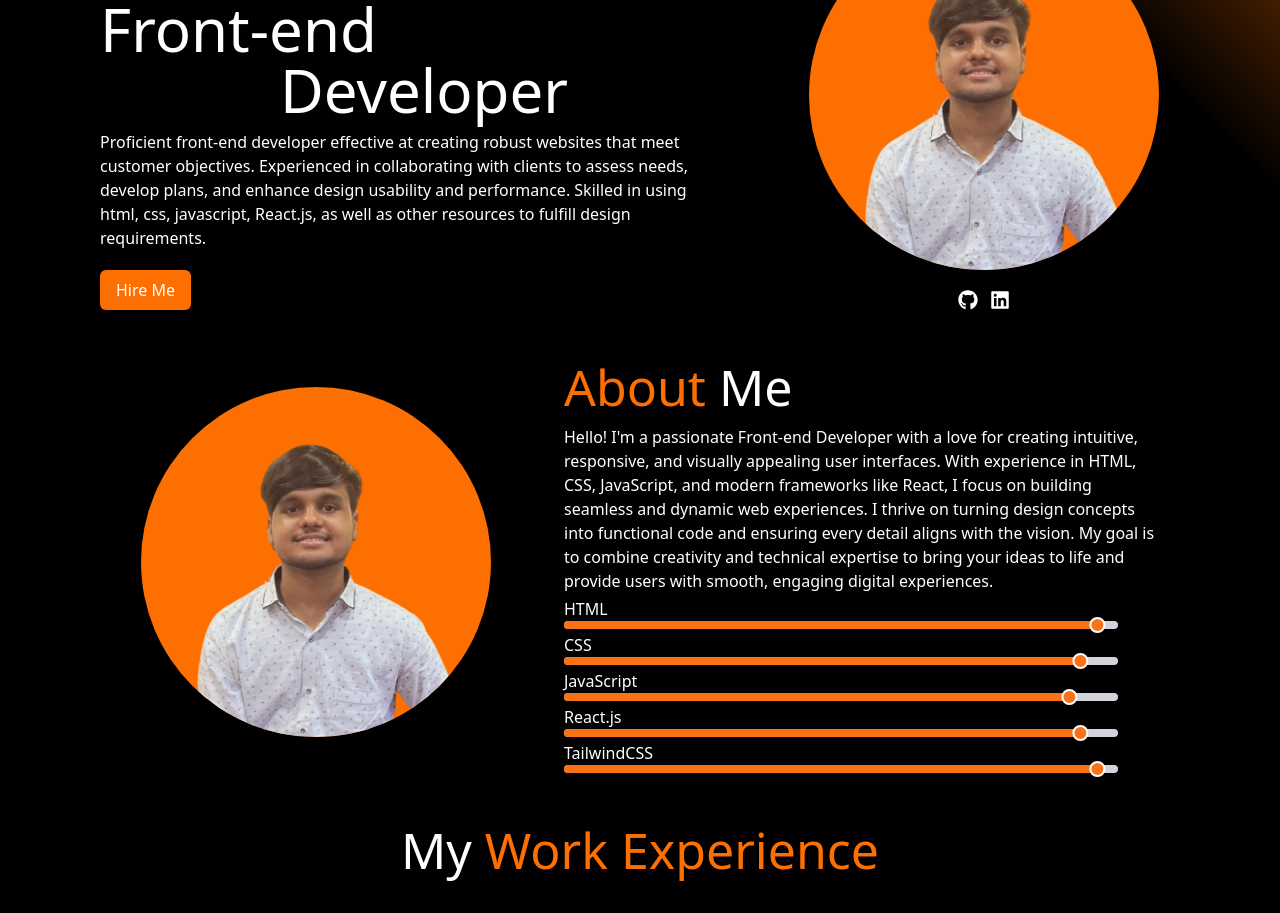
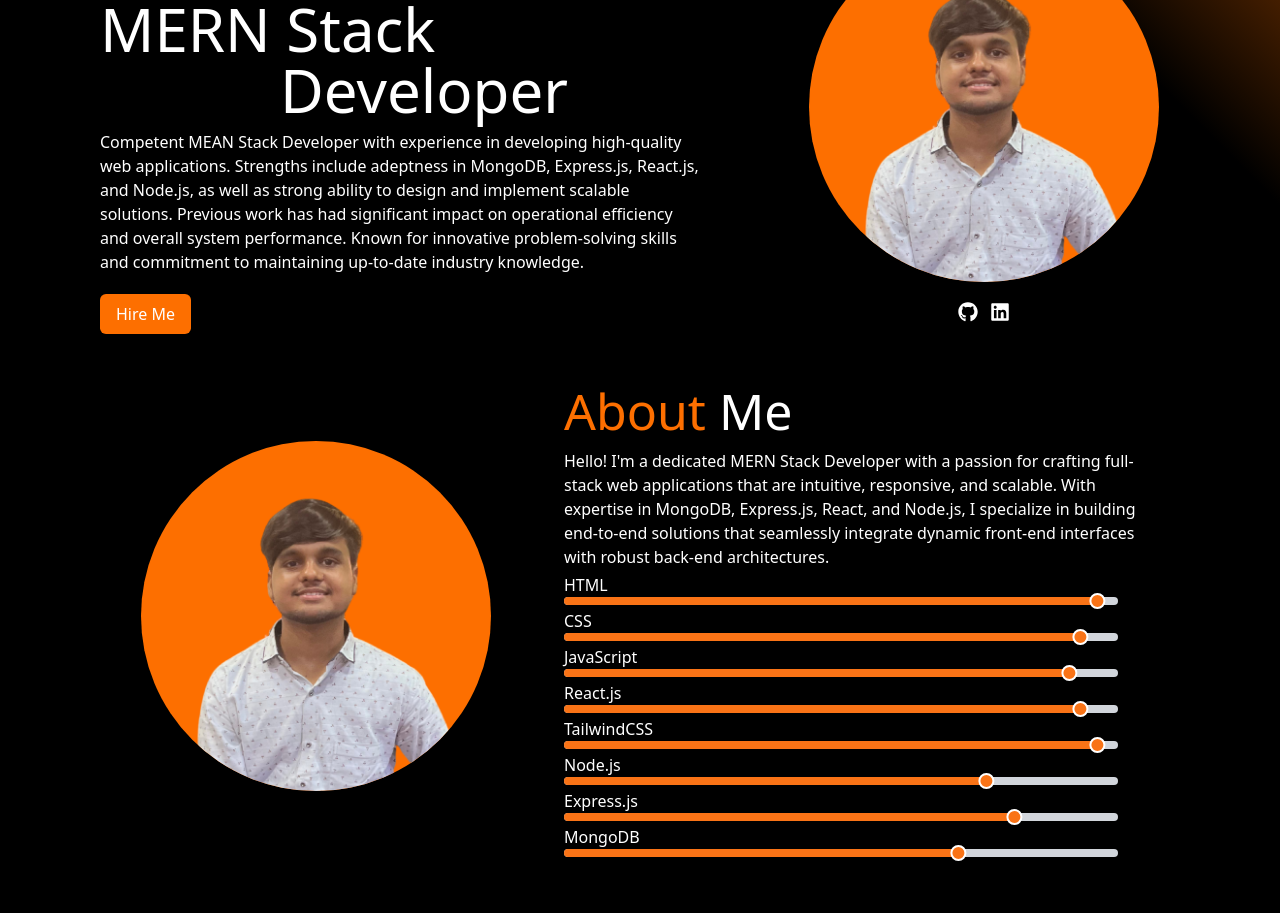
Before and after one commit to ChiragBansal-tech/Portfolio, a React (Vite) app: page / in a window 1280 px wide. Shown: the part 180-1093 px from the top of the page. Built offline with nearby package versions, Linux system fonts and the light colour scheme.

Commit message:
Add files via upload

```diff
--- a/src/Components/Header.jsx
+++ b/src/Components/Header.jsx
@@ -1,6 +1,7 @@
 import React, { useState, useEffect } from 'react';
 import ScrollButton from './ScrollButton';
 import { Link } from 'react-scroll';
+
 
 const Header = () => {
     const [showHeader, setShowHeader] = useState(true);
@@ -30,6 +31,11 @@ const Header = () => {
 
     const handleModalClose = () => {
         setIsResumeModalOpen(false);
+    };
+
+    const handleClick = () => {
+        handleModalClose(false);
+        toast.success("Resume Downloading!");
     };
 
     return (
@@ -69,14 +75,15 @@ const Header = () => {
                     <div className="bg-black border-orange1 border-2 p-6 rounded-lg shadow-lg max-w-lg w-full">
                         <h2 className="text-lg font-semibold mb-4 text-white">My Resume</h2>
                         <iframe
-                            src="/CHIRAG BANSAL.pdf"
+                            src="/CB.pdf"
                             title="Resume PDF"
                             className="w-full h-96 mb-4"
-                        />
+                         />
                         <div className="flex justify-between">
                             <button
                                 onClick={handleModalClose}
                                 className="bg-gray-300 hover:bg-gray-400 text-black py-2 px-4 rounded"
+
                             >
                                 Close
                             </button>
@@ -84,6 +91,7 @@ const Header = () => {
                                 href="/path/to/your-resume.pdf" // Replace with the actual path to your resume PDF
                                 download="Chirag_Bansal_Resume.pdf"
                                 className="bg-orange1 hover:bg-orange-500 text-white py-2 px-4 rounded"
+                                onClick={handleClick}
                             >
                                 Download Resume
                             </a>
--- a/src/Components/ProjectCard.jsx
+++ b/src/Components/ProjectCard.jsx
@@ -3,18 +3,13 @@ import React, { useState, useEffect } from "react";
 const Card = ({ ProjectName, ProjectDescription, images }) => {
     const [currentImageIndex, setCurrentImageIndex] = useState(0);
     const [isSliding, setIsSliding] = useState(false);
-    const [slideDirection, setSlideDirection] = useState('right-to-left'); // Default to right-to-left
+    const [slideDirection, setSlideDirection] = useState('right-to-left');
 
     useEffect(() => {
         const handleResize = () => {
-            // Set slide direction based on screen width
             setSlideDirection(window.innerWidth >= 1024 ? 'top-to-bottom' : 'right-to-left');
         };
-
-        // Initial check
         handleResize();
-
-        // Update on resize
         window.addEventListener('resize', handleResize);
         return () => window.removeEventListener('resize', handleResize);
     }, []);
@@ -25,8 +20,8 @@ const Card = ({ ProjectName, ProjectDescription, images }) => {
             setTimeout(() => {
                 setCurrentImageIndex((prevIndex) => (prevIndex + 1) % images.length);
                 setIsSliding(false);
-            }, 500); // Duration of slide-out animation
-        }, 3000); // Interval for image switch
+            }, 500);
+        }, 3000);
 
         return () => clearInterval(imageChangeInterval);
     }, [images.length]);
--- a/src/Sections/About.jsx
+++ b/src/Sections/About.jsx
@@ -14,7 +14,7 @@ const About = () => {
             </div>
             <div className=' md:ml-8 lg:ml-8'>
                 <h1 className='text-[50px]'><span className='text-orange1'>About</span> Me</h1>
-                <p className='lg:w-[600px]'>Hello! I'm a passionate Front-end Developer with a love for creating intuitive, responsive, and visually appealing user interfaces. With experience in HTML, CSS, JavaScript, and modern frameworks like React, I focus on building seamless and dynamic web experiences. I thrive on turning design concepts into functional code and ensuring every detail aligns with the vision. My goal is to combine creativity and technical expertise to bring your ideas to life and provide users with smooth, engaging digital experiences.</p>
+                <p className='lg:w-[600px]'>Hello! I'm a dedicated MERN Stack Developer with a passion for crafting full-stack web applications that are intuitive, responsive, and scalable. With expertise in MongoDB, Express.js, React, and Node.js, I specialize in building end-to-end solutions that seamlessly integrate dynamic front-end interfaces with robust back-end architectures.</p>
                 <Bar
                     label='HTML'
                     value='95'
@@ -35,6 +35,18 @@ const About = () => {
                     label='TailwindCSS'
                     value='95'
                 />
+                <Bar
+                    label='Node.js'
+                    value='75'
+                />
+                <Bar
+                    label='Express.js'
+                    value='80'
+                />
+                <Bar
+                    label='MongoDB'
+                    value='70'
+                />
             </div>
         </div>
     )
--- a/src/Sections/Experince.jsx
+++ b/src/Sections/Experince.jsx
@@ -37,7 +37,6 @@ const Experience = () => {
                             <div className='bg-white h-10 w-10 rounded-full'></div>
                         </div>
                     </div>
-
                     <div>
                         <p className='text-2xl text-orange1'>Front-end Developer Intern</p>
                         <ul className='w-[95%] list-disc  marker:text-orange1'>
--- a/src/Sections/Main.jsx
+++ b/src/Sections/Main.jsx
@@ -17,9 +17,9 @@ const Main = () => {
             <div>
                 <p className='text-lg'>Hi I am</p>
                 <p className='text-orange1  text-3xl'>Chirag Bansal</p>
-                <p className='text-[60px] sm:leading-20'>Front-end</p>
+                <p className='text-[60px] sm:leading-20'>MERN Stack</p>
                 <p className='text-[60px] leading-8 md:text-center lg:text-center '>Developer</p>
-                <p className=' lg:w-[600px] mt-6'>Proficient front-end developer effective at creating robust websites that meet customer objectives. Experienced in collaborating with clients to assess needs, develop plans, and enhance design usability and performance. Skilled in using html, css, javascript, React.js, as well as other resources to fulfill design requirements.</p>
+                <p className=' lg:w-[600px] mt-6'>Competent MEAN Stack Developer with experience in developing high-quality web applications. Strengths include adeptness in MongoDB, Express.js, React.js, and Node.js, as well as strong ability to design and implement scalable solutions. Previous work has had significant impact on operational efficiency and overall system performance. Known for innovative problem-solving skills and commitment to maintaining up-to-date industry knowledge.</p>
                 <button
                     onClick={handleHireMeClick}
                     className='bg-orange1 p-2 rounded-md px-4 mt-5 hover:bg-white hover:text-orange1'
```
